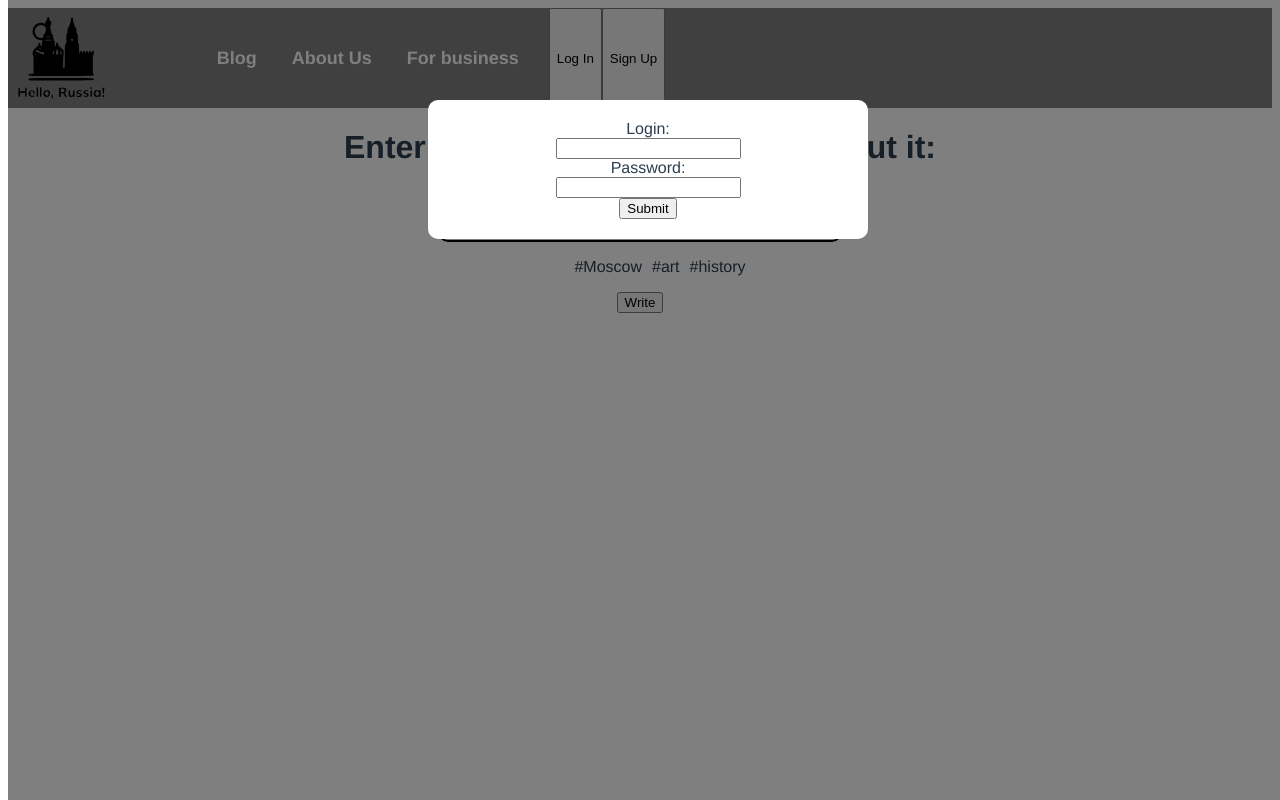
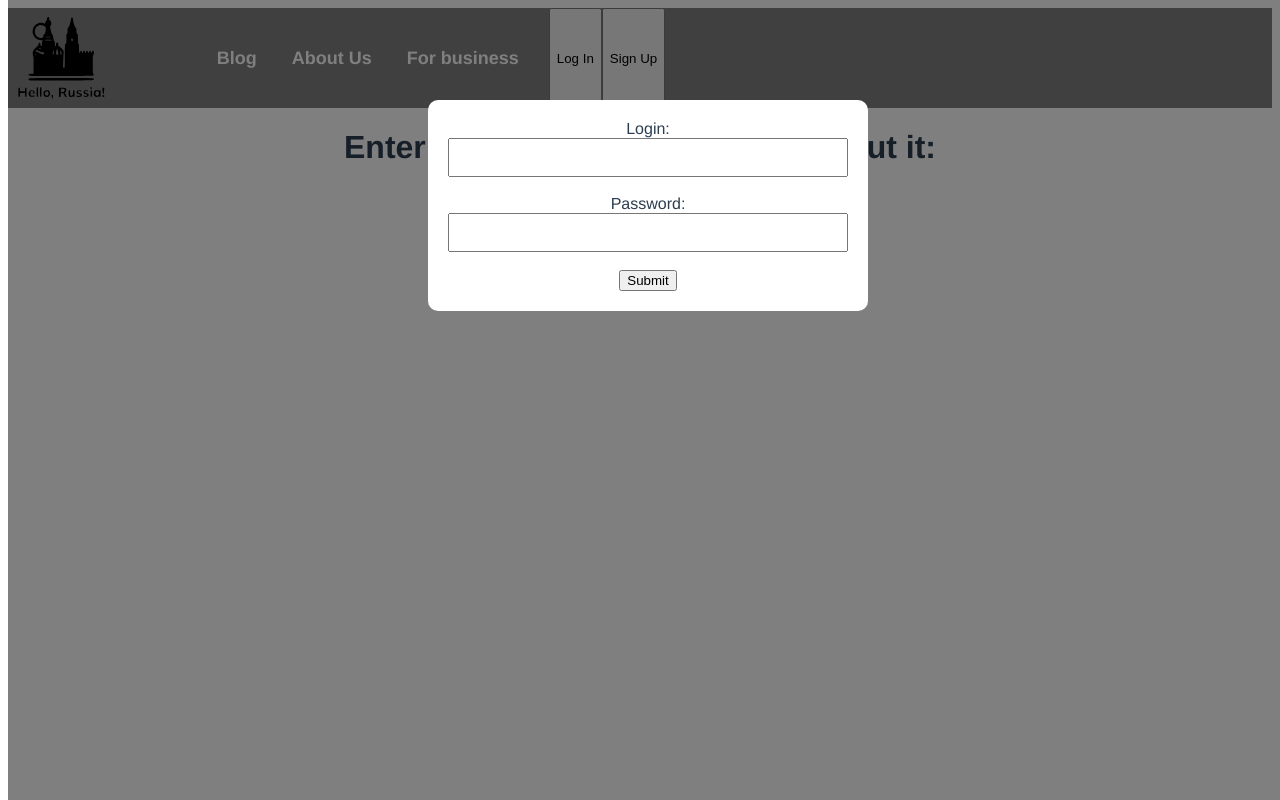
Before and after one commit to kittitereh/web, a Vue app: page / in a window 1280 px wide. Both pictures are taken after a click on the button "Log In". Built offline with nearby package versions, Linux system fonts and the light colour scheme.

Commit message:
add v-model

```diff
--- a/src/App.vue
+++ b/src/App.vue
@@ -13,12 +13,8 @@
         <button class="sign-up" @click="toggleCreateAccountPopup"> Sign Up </button>
     </nav>
     <SearchBar/>
-    <div v-if="showLoginPopup">
-      <LoginPopup @close="toggleLoginPopup"/>
-    </div>
-    <div v-if="showCreateAccountPopup">
-      <CreateAccountPopup @close="toggleCreateAccountPopup"/>
-    </div>
+    <LoginPopup v-if="showLoginPopup" @close="toggleLoginPopup"/>
+    <CreateAccountPopup  v-if="showCreateAccountPopup" @close="toggleCreateAccountPopup"/>
     <button @click="toggleLoginPopup">Write</button>
   </div>
 </template>
--- a/src/components/CreateAccountPopup.vue
+++ b/src/components/CreateAccountPopup.vue
@@ -2,16 +2,26 @@
     <div class="backdrop" @click.self="closePopup">
         <div  class="popup" id="createAccForm">
             <form action = "/create-account">
-                <label for ="full_name"> Full Name: </label><br>
-                <input type = "text" id = "full_name" name="username" value=""><br>
-                <label for = "password">Password:</label><br>
-                <input type="text" id = "password" name="password" value=""><br>
-                <label for = "email">Email:</label><br>
-                <input type="text" id = "email" name="email" value=""><br>
-                <label for = "Country">Country:</label><br>
-                <input type="text" id = "country" name="country" value=""><br>
-                <label for = "is_guide">Password:</label><br>
-                <input type="is_guide" id = "is_guide" name="is_guide" value="True"><br>
+                <label for ="full_name"> Full Name: </label>
+                <input type = "full_name" required v-model="full_name">
+                <label for ="login"> Login: </label>
+                <input type = "login" required v-model="login">
+                <label for = "password">Password:</label>
+                <input type="password" required v-model="password">
+                <label for = "email">Email:</label>
+                <input type="email" v-model="email">
+                <label for = "country" required >Country:</label>
+                <select type="country" required>
+                    <option value="Russia"> Russia </option>
+                    <option value="China"> China </option>
+                </select>
+                <input type="country" requred v-model="country">
+                <label for = "is_guide">Role:</label>
+                <select type="is_guide" required>
+                    <option value="guide"> Guide </option>
+                    <option value="tourist"> Tourist</option>
+                </select>
+                <input> Accept terms and conditions <input>
                 <button v-on:click="">Submit</button>
             </form>
         </div>
@@ -22,6 +32,14 @@
     export default {
     name: 'CreateAccountPopup',
     data(){
+        return{
+            full_name: '',
+            login: '',
+            email: '',
+            password: '',
+            country: '',
+            role: 'Tourist',
+        }
 
     },
     methods: {
@@ -48,4 +66,16 @@
         width: 100%;
         height: 100%;
     }
+
+    label{
+        display: inline-block;
+        margin: 25px 0 15 px;
+    }
+
+    input, select {
+        display: block;
+        width: 100%;
+        box-sizing: border-box;
+        padding: 10px 6px;
+    }
 </style>
--- a/src/components/LoginPopup.vue
+++ b/src/components/LoginPopup.vue
@@ -3,9 +3,9 @@
         <div class="popup">
             <form action = "/login-submit">
                 <label for ="login"> Login: </label><br>
-                <input type = "text" id = "login" name="login" value=""><br>
+                <input type ="login" v-model="login"><br>
                 <label for = "password">Password:</label><br>
-                <input type="text" id = "password" name="password" value=""><br>
+                <input type="password" v-model="password"><br>
                 <button class="submit">Submit</button>
             </form>
         </div>
@@ -16,13 +16,23 @@
     export default {
     name: 'LoginPopup',
     data(){
-
-    },
+        return{
+        login: '',
+        password: '',
+    }
+},
     methods: {
         closePopup(){
             this.$emit('close')
         }
-    }
+    },
+    // mounted(){
+    //     if (this.password != passwords){
+    //         this.message = 'wrong'
+    //     } else {
+    //         this.message = 'logged in'
+    //     }
+    // }
   }
 </script>
 
--- a/src/components/SearchBar.vue
+++ b/src/components/SearchBar.vue
@@ -5,14 +5,14 @@
         <input
               class="search-input"
               placeholder="e.g. Moscow"
-              type="text"
-              autocomplete="off"/>
+              type="tags"
+              v-model="tags"/>
         <button class="search-button" @click="searchOnTags">
           <i class="fa-solid fa-magnifying-glass"></i>
         </button>
       </div>
-      <ul class="tags-ul" v-if="hashtags">
-        <li v-for="h in hashtags">#{{ h }}</li>
+      <ul class="tags-ul" v-if="tags">
+        <li v-for="h in tags">#{{ h }}</li>
       </ul>
     </div>
 
@@ -24,7 +24,7 @@
     name: 'App',
     data(){
       return{
-        hashtags: ["Moscow", "art", "history"],
+        tags: [],
       }
     },
     methods: {
```
Also changed, not shown: 2 other files (tests, documents, lock files or other folders).
